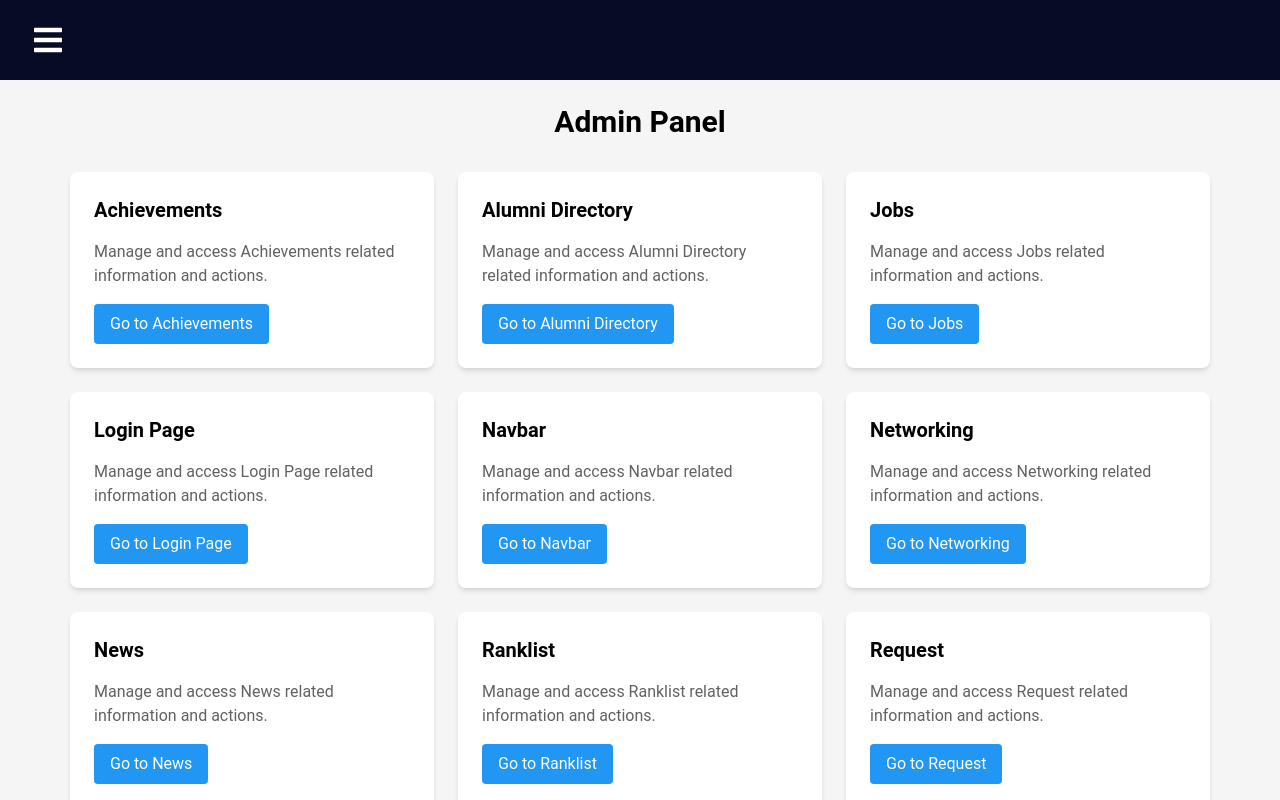
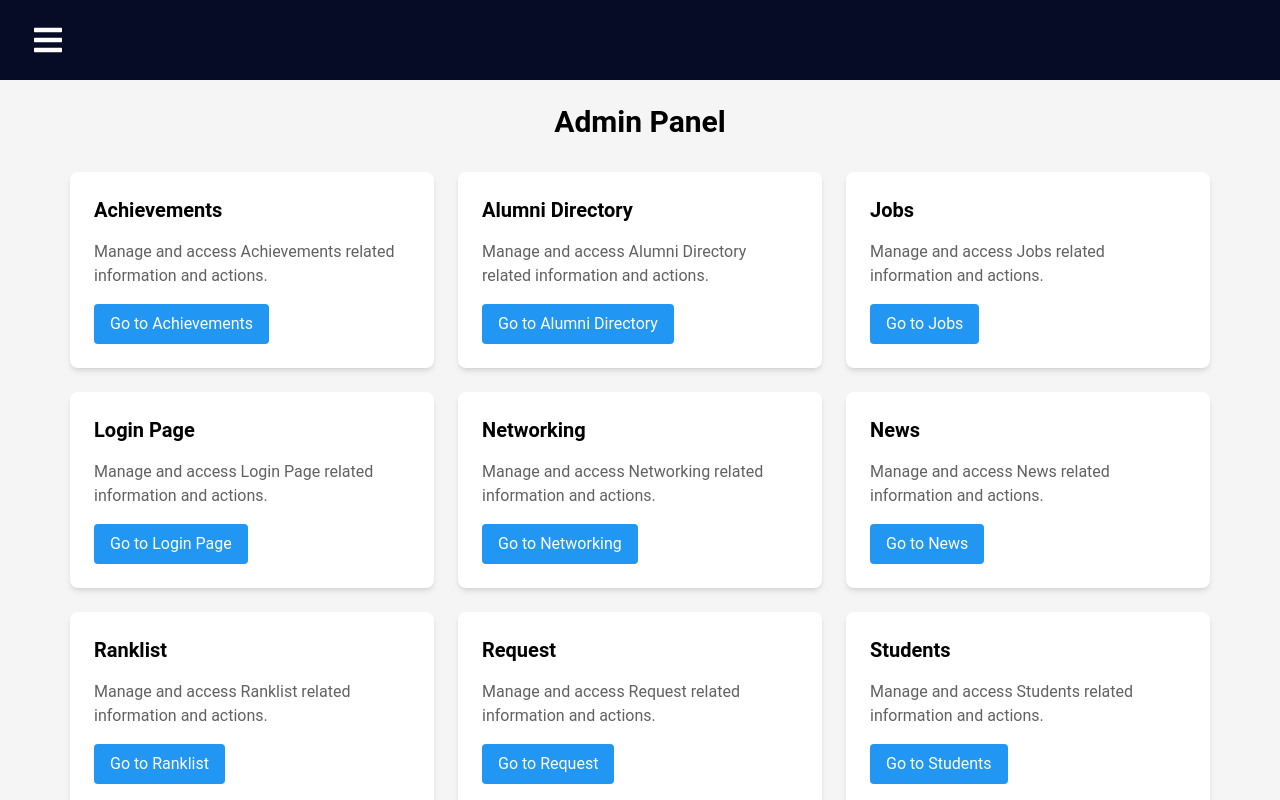
Before and after one commit to tanmayGypt/Alumini_database_frontend, a React (Vite) app: page /admin in a window 1280 px wide. Shown: the top 800 px of the page. Built offline with nearby package versions, Linux system fonts and the light colour scheme.

Commit message:
done man

```diff
--- a/src/Admin_panel/Pages_component/HomePage.jsx
+++ b/src/Admin_panel/Pages_component/HomePage.jsx
@@ -2,16 +2,15 @@ import React from 'react';
 
 const HomePage = () => {
   const sections = [
-    { name: "Achievements", path: "/achievements" },
-    { name: "Alumni Directory", path: "/alumni-directory" },
-    { name: "Jobs", path: "/jobs" },
-    { name: "Login Page", path: "/login" },
-    { name: "Navbar", path: "/navbar" },
-    { name: "Networking", path: "/networking" },
-    { name: "News", path: "/news" },
-    { name: "Ranklist", path: "/ranklist" },
-    { name: "Request", path: "/request" },
-    { name: "Students", path: "/students" },
+    { name: "Achievements", path: "/admin/Achievements" },
+    { name: "Alumni Directory", path: "/admin/AlumniDirectory" },
+    { name: "Jobs", path: "/admin/Jobs" },
+    { name: "Login Page", path: "/admin/loginnew" },
+    { name: "Networking", path: "/admin/Networking" },
+    { name: "News", path: "/admin/News" },
+    { name: "Ranklist", path: "/admin/Ranklist" },
+    { name: "Request", path: "/admin/requests" },
+    { name: "Students", path: "/admin/Student" },
   ];
 
   return (
```
